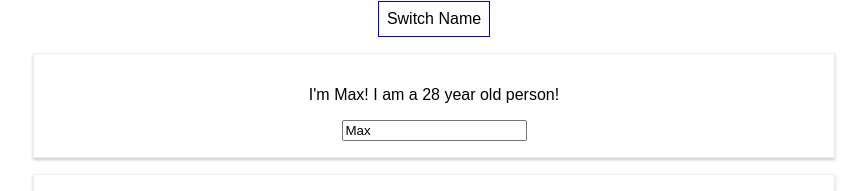
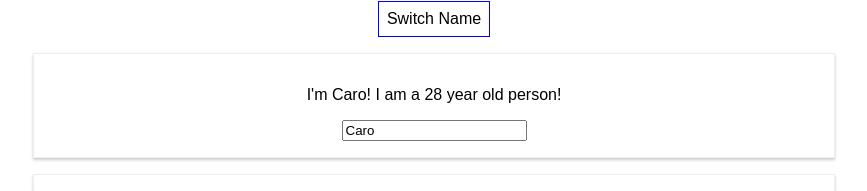
Before and after one commit to johnmilner/complete-react-guide, a React (Create React App) app: page / in a window 1280 px wide. Shown: the part 113-304 px from the top of the page, without its empty margins (206-1073 px from the left). Built offline with nearby package versions, Linux system fonts and the light colour scheme.

Commit message:
second commit

```diff
--- a/src/App.js
+++ b/src/App.js
@@ -5,7 +5,7 @@ import Person from './Person/Person';
 class App extends Component {
   state = {
     persons: [
-      { name: 'Max', age: 28 },
+      { name: 'Caro', age: 28 },
       { name: 'Manu', age: 29 },
       { name: 'Stephanie', age: 26 }
     ]
```
